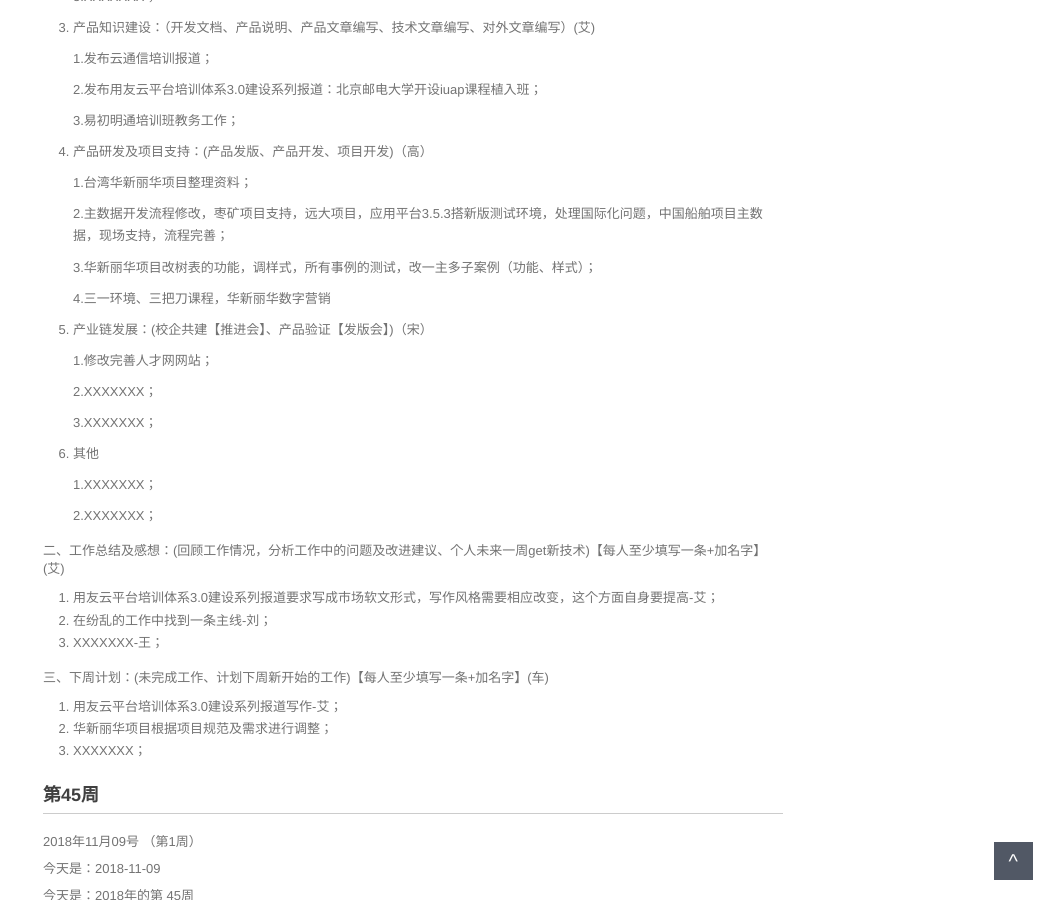
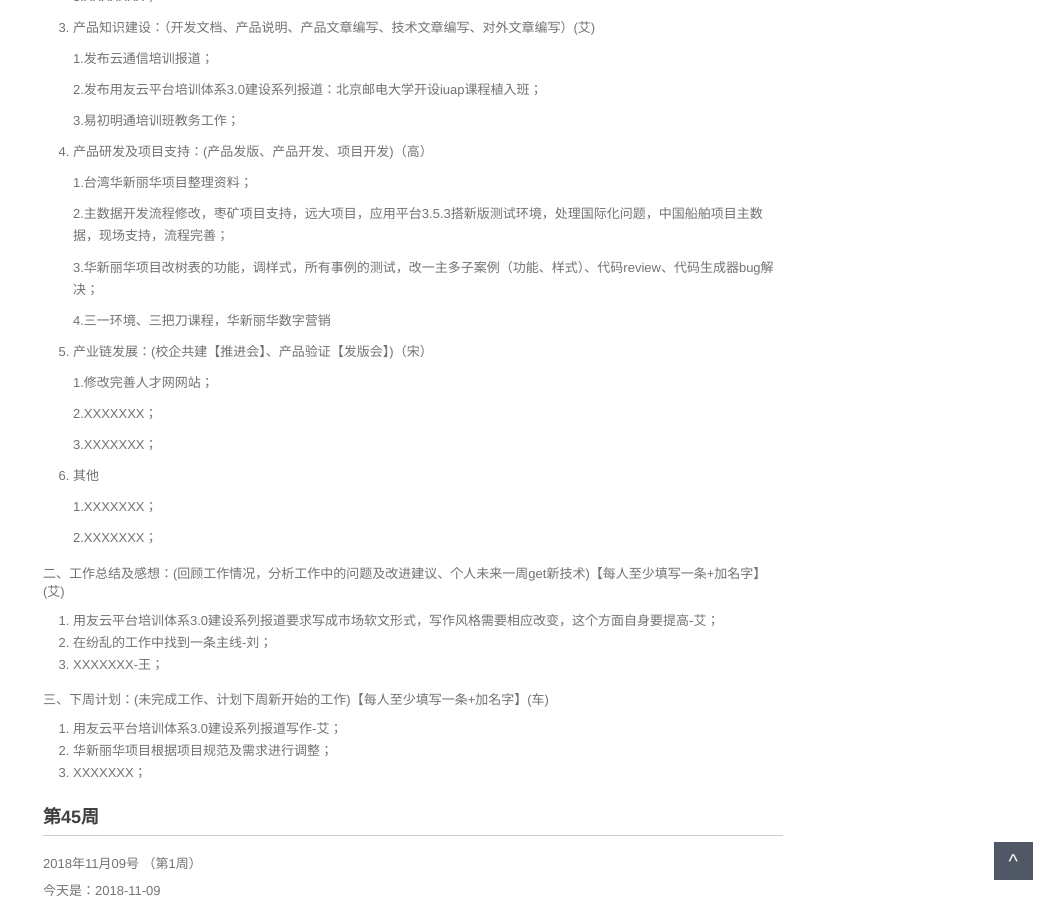
Before and after one commit to walllFlower/blog, a Jekyll site: the page built from _posts/2018-07-17-day_report_cxz.md, in a window 1280 px wide and 900 px high, scrolled down 768 px. Shown: the whole window, without its empty margins (227-1280 px from the left). Built offline with Jekyll 4.4.1, drawn with Linux system fonts in a browser that asks for light colours; comment, search, counter and statistics services are not loaded.

Commit message:
Update 2018-07-17-day_report_cxz.md

```diff
--- a/_posts/2018-07-17-day_report_cxz.md
+++ b/_posts/2018-07-17-day_report_cxz.md
@@ -53,7 +53,7 @@ categories: 技术运营工作周报
 
     2.主数据开发流程修改，枣矿项目支持，远大项目，应用平台3.5.3搭新版测试环境，处理国际化问题，中国船舶项目主数据，现场支持，流程完善；
 
-    3.华新丽华项目改树表的功能，调样式，所有事例的测试，改一主多子案例（功能、样式）；
+    3.华新丽华项目改树表的功能，调样式，所有事例的测试，改一主多子案例（功能、样式）、代码review、代码生成器bug解决；
 
     4.三一环境、三把刀课程，华新丽华数字营销
 
```
